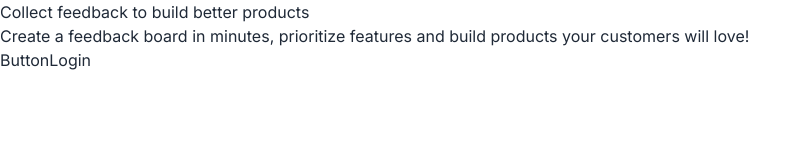
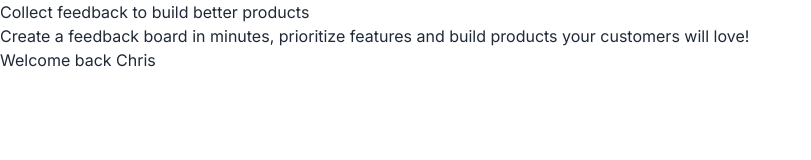
Before and after one commit to chrisrod115/codefast-blueprint, a Next.js app: page / in a window 1280 px wide. Shown: the top 160 px of the page, without its empty margins (0-811 px from the left). Built offline with nearby package versions, Linux system fonts and the light colour scheme.

Commit message:
Enhance ButtonLogin component to accept props for login state and user name

```diff
--- a/app/page.js
+++ b/app/page.js
@@ -1,6 +1,8 @@
 import ButtonLogin from "@/components/ButtonLogin";
 
 export default function Home() {
+  const isLoggedIn = true;
+  const name = "Chris";
   return (
     <main>
       <h1>Collect feedback to build better products</h1>
@@ -8,7 +10,7 @@
         Create a feedback board in minutes, prioritize features and build
         products your customers will love!
       </div>
-      <ButtonLogin></ButtonLogin>
+      <ButtonLogin isLoggedIn={isLoggedIn} name={name}></ButtonLogin>
     </main>
   );
 }
--- a/components/ButtonLogin.js
+++ b/components/ButtonLogin.js
@@ -1,6 +1,10 @@
 import Link from "next/link";
-const ButtonLogin = () => {
-  return <Link href="/dashboard">ButtonLogin</Link>;
+const ButtonLogin = ({ isLoggedIn, name }) => {
+  if (isLoggedIn) {
+    return <Link href="/dashboard">Welcome back {name}</Link>;
+  } else {
+    return <button>Login</button>;
+  }
 };
 
 export default ButtonLogin;
```
